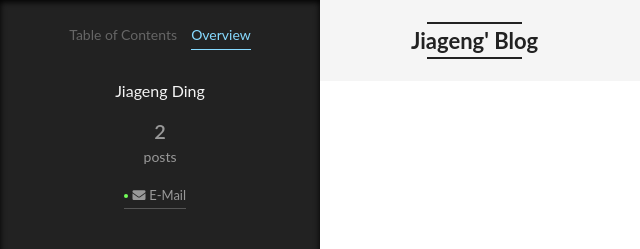
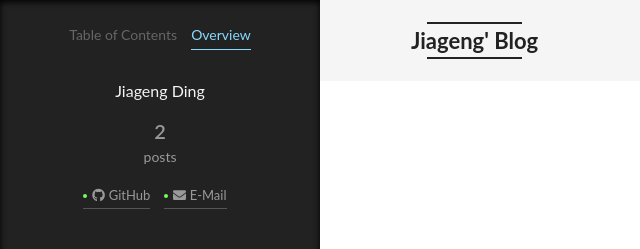
Before and after one commit to JIagengDing/zh-blog, a plain HTML site: page 2021/09/23/hello-world/index.html in a window 1280 px wide. Both pictures are taken after a click on the item "Overview". Shown: the top 249 px of the page, 0-640 px from the left. Drawn offline with nearby package versions, Linux system fonts and the light colour scheme.

Commit message:
Site updated: 2021-09-24 00:17:10

```diff
--- a/2021/09/23/hello-world/index.html
+++ b/2021/09/23/hello-world/index.html
@@ -140,6 +140,9 @@
   </nav>
 </div>
   <div class="links-of-author site-overview-item animated">
+      <span class="links-of-author-item">
+        <a href="https://github.com/jiagengding" title="GitHub → https:&#x2F;&#x2F;github.com&#x2F;jiagengding" rel="noopener" target="_blank"><i class="fab fa-github fa-fw"></i>GitHub</a>
+      </span>
       <span class="links-of-author-item">
         <a href="mailto:jiageng.ding@gmail.com" title="E-Mail → mailto:jiageng.ding@gmail.com" rel="noopener" target="_blank"><i class="fa fa-envelope fa-fw"></i>E-Mail</a>
       </span>
```
Also changed, not shown: 2021/09/23/sy/index.html (+3 -0 lines), archives/2021/09/index.html (+3 -0 lines), archives/2021/index.html (+3 -0 lines), archives/index.html (+3 -0 lines), index.html (+3 -0 lines).
